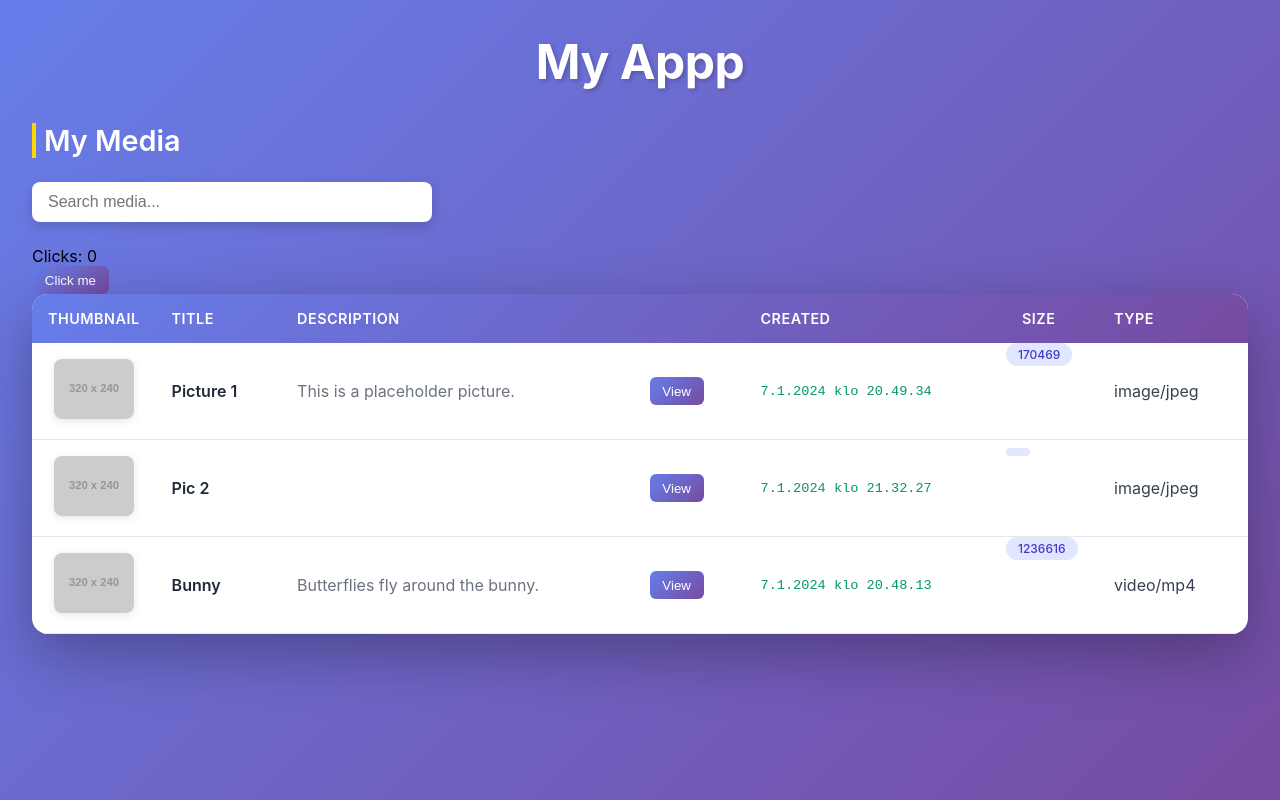
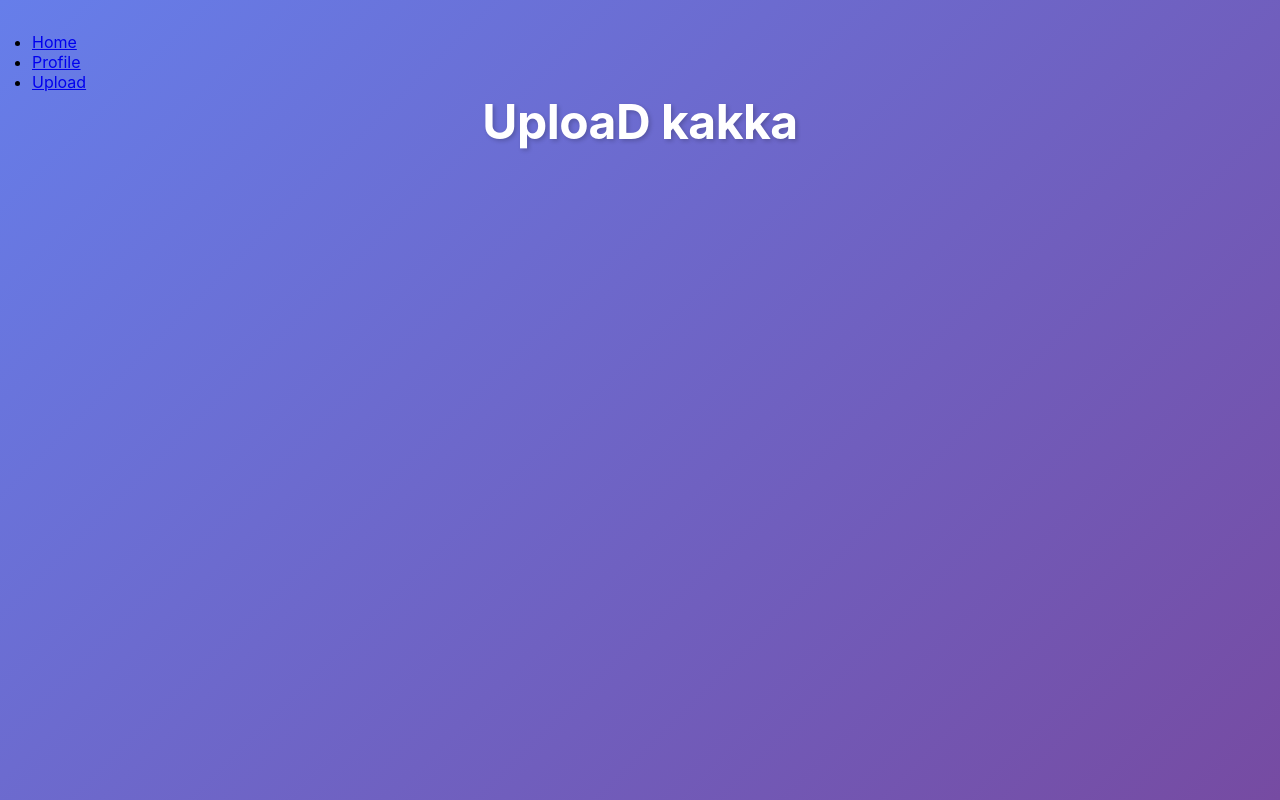
Before and after one commit to Andrei1033/Web-sovelluskehitys-react, a React (Vite) app: page /upload in a window 1280 px wide. Built offline with nearby package versions, Linux system fonts and the light colour scheme.

Commit message:
routing assignment completed

```diff
--- a/package.json
+++ b/package.json
@@ -14,7 +14,8 @@
     "lodash": "^4.18.1",
     "prop-types": "^15.8.1",
     "react": "^19.2.4",
-    "react-dom": "^19.2.4"
+    "react-dom": "^19.2.4",
+    "react-router": "^7.14.0"
   },
   "devDependencies": {
     "@babel/core": "^7.29.0",
--- a/src/App.jsx
+++ b/src/App.jsx
@@ -1,11 +1,24 @@
 import './App.css';
 import Home from '../src/components/home.jsx';
+import { BrowserRouter, Route, Routes } from 'react-router'
+import Layout from './components/Lajout.jsx';
+import Profile from './views/Profile.jsx';
+import Upload from './views/Upload.jsx';
+import Single from './views/Single.jsx';
 
 const App = () => {
   return (
     <>
-      <h1>My Appp</h1>
-      <Home />
+      <BrowserRouter basename={import.meta.env.BASE_URL}>
+        <Routes>
+          <Route element={<Layout/>}>
+            <Route path='/' element={<Home />}/>
+            <Route path='/profile' element={<Profile/>}/>
+            <Route path='/upload' element={<Upload/>}/>
+            <Route path='single' element={<Single/>}/>
+          </Route>
+        </Routes>
+      </BrowserRouter>
     </>
   );
 };
--- /dev/null
+++ b/src/components/Lajout.jsx
@@ -0,0 +1,21 @@
+import { Link, Outlet } from "react-router";
+
+const Layout = () => {
+    return (
+        <div>
+            <nav>
+                <ul>
+                    <li><Link to="/">Home</Link></li>
+                    <li><Link to="/profile">Profile</Link></li>
+                    <li><Link to="/upload">Upload</Link></li>
+                </ul>
+            </nav>
+
+            <main>
+                <Outlet />
+            </main>
+        </div>
+    );
+};
+
+export default Layout;
--- a/src/components/MediaRow.jsx
+++ b/src/components/MediaRow.jsx
@@ -1,7 +1,8 @@
 import PropTypes from "prop-types";
+import { Link } from "react-router";
 
 const MediaRow = (props) => {
-    const { item, setSelectedItem } = props;
+    const { item, } = props;
 
     return(
         <tr>
@@ -11,7 +12,9 @@ const MediaRow = (props) => {
             <td>{item.title}</td>
             <td>{item.description}</td>
             <td>
-                <button onClick={() => setSelectedItem(item)}>View</button>
+                <Link to="/single" state={{ item }}>
+                    <button>View</button>
+                </Link>
             </td>
             <td>
                 {new Date(item.created_at).toLocaleString('fi-FI')}
@@ -24,7 +27,6 @@ const MediaRow = (props) => {
 
 MediaRow.propTypes = {
     item: PropTypes.object.isRequired,
-    setSelectedItem: PropTypes.func.isRequired,
 }
 
 export default MediaRow;
--- a/src/components/home.jsx
+++ b/src/components/home.jsx
@@ -1,25 +1,24 @@
 import MediaRow from "./MediaRow";
 import { useState } from "react";
-import SingleView from "./SingleView";
 
 const Home = () => {
     const mediaArray = [
         {
             media_id: 8,
             user_id: 5,
-            filename: 'https://placehold.co/1200x800',
-            thumbnail: 'https://placehold.co/320x240',
+            filename: 'https://plus.unsplash.com/premium_photo-1687411984360-9560bc31048f?w=600&auto=format&fit=crop&q=60&ixlib=rb-4.1.0&ixid=M3wxMjA3fDB8MHxmZWF0dXJlZC1waG90b3MtZmVlZHw1M3x8fGVufDB8fHx8fA%3D%3D',
+            thumbnail: 'https://plus.unsplash.com/premium_photo-1687411984360-9560bc31048f?w=600&auto=format&fit=crop&q=60&ixlib=rb-4.1.0&ixid=M3wxMjA3fDB8MHxmZWF0dXJlZC1waG90b3MtZmVlZHw1M3x8fGVufDB8fHx8fA%3D%3D',
             filesize: 170469,
-            media_type: 'image/jpeg',
-            title: 'Picture 1',
-            description: 'This is a placeholder picture.',
+            media_type: 'mp4',
+            title: 'Vid Vid VVVVVid 1',
+            description: 'This is a placeholder video.',
             created_at: '2024-01-07T20:49:34.000Z',
         },
         {
             media_id: 9,
             user_id: 7,
-            filename: 'https://placehold.co/1200x800',
-            thumbnail: 'https://placehold.co/320x240',
+            filename: 'https://images.unsplash.com/photo-1775840532502-59540d252c54?w=600&auto=format&fit=crop&q=60&ixlib=rb-4.1.0&ixid=M3wxMjA3fDB8MHx0b3BpYy1mZWVkfDJ8Ym84alFLVGFFMFl8fGVufDB8fHx8fA%3D%3D',
+            thumbnail: 'https://images.unsplash.com/photo-1775840532502-59540d252c54?w=600&auto=format&fit=crop&q=60&ixlib=rb-4.1.0&ixid=M3wxMjA3fDB8MHx0b3BpYy1mZWVkfDJ8Ym84alFLVGFFMFl8fGVufDB8fHx8fA%3D%3D',
             media_type: 'image/jpeg',
             title: 'Pic 2',
             description: '',
@@ -43,10 +42,10 @@ const Home = () => {
     const filteredMedia = mediaArray.filter((item) =>
         item.title.toLowerCase().includes(search.toLowerCase())
     );
-    const[selectedItem, setSelectedItem] = useState(null);
 
     return (
         <>
+            <h1>My app</h1>
             <h2>My Media</h2>
 
             <input type="text" placeholder="Search media..." value={search} onChange={(e) => setSearch(e.target.value)}></input>
@@ -72,15 +71,11 @@ const Home = () => {
 
                 <tbody>
                 {filteredMedia.map((item) => (
-                    <MediaRow key={item.media_id} item={item} setSelectedItem={setSelectedItem}/>
+                    <MediaRow key={item.media_id} item={item}/>
                 ))}
                 </tbody>
             </table>
 
-            <SingleView
-                item={selectedItem}
-                setSelectedItem={setSelectedItem}
-            />
         </>
     );
 };
--- a/src/main.jsx
+++ b/src/main.jsx
@@ -3,9 +3,10 @@ import { createRoot } from 'react-dom/client'
 import './index.css'
 import App from './App.jsx'
 
+
 createRoot(document.getElementById('root')).render(
   <StrictMode>
-    <App name="React" />
+      <App name="React" />
   </StrictMode>,
 )
 
--- /dev/null
+++ b/src/views/Profile.jsx
@@ -0,0 +1,5 @@
+const Profile = () => {
+    return <h1>Profile</h1>
+};
+
+export default Profile;
--- /dev/null
+++ b/src/views/Single.jsx
@@ -0,0 +1,28 @@
+import { useLocation, useNavigate} from "react-router";
+
+const Single = () => {
+    const { state } = useLocation();
+    const navigate = useNavigate();
+
+    const item = state?.item;
+
+    if (!item){
+        return <h2>No media selected</h2>;
+    }
+
+    return(
+        <div>
+            <button onClick={() => navigate(-1)}>Go back</button>
+
+            <h2>{item.title}</h2>
+
+            <img src={item.filename} alt={item.title} width="400"/>
+
+            <p>{item.description}</p>
+            <p>{item.media_type}</p>
+            <p>{item.filesize}</p>
+        </div>
+    )
+};
+
+export default Single
--- /dev/null
+++ b/src/views/Upload.jsx
@@ -0,0 +1,5 @@
+const Upload = () => {
+    return <h1>UploaD kakka</h1>
+};
+
+export default Upload
--- a/vite.config.js
+++ b/vite.config.js
@@ -7,5 +7,7 @@ export default defineConfig({
   plugins: [
     react(),
     babel({ presets: [reactCompilerPreset()] })
+
   ],
+  base: '/~andreits/Web-sovelluskehitys-TX00EY23-3012/react_routing/',
 })
```
Also changed, not shown: 1 other file (tests, documents, lock files or other folders).
